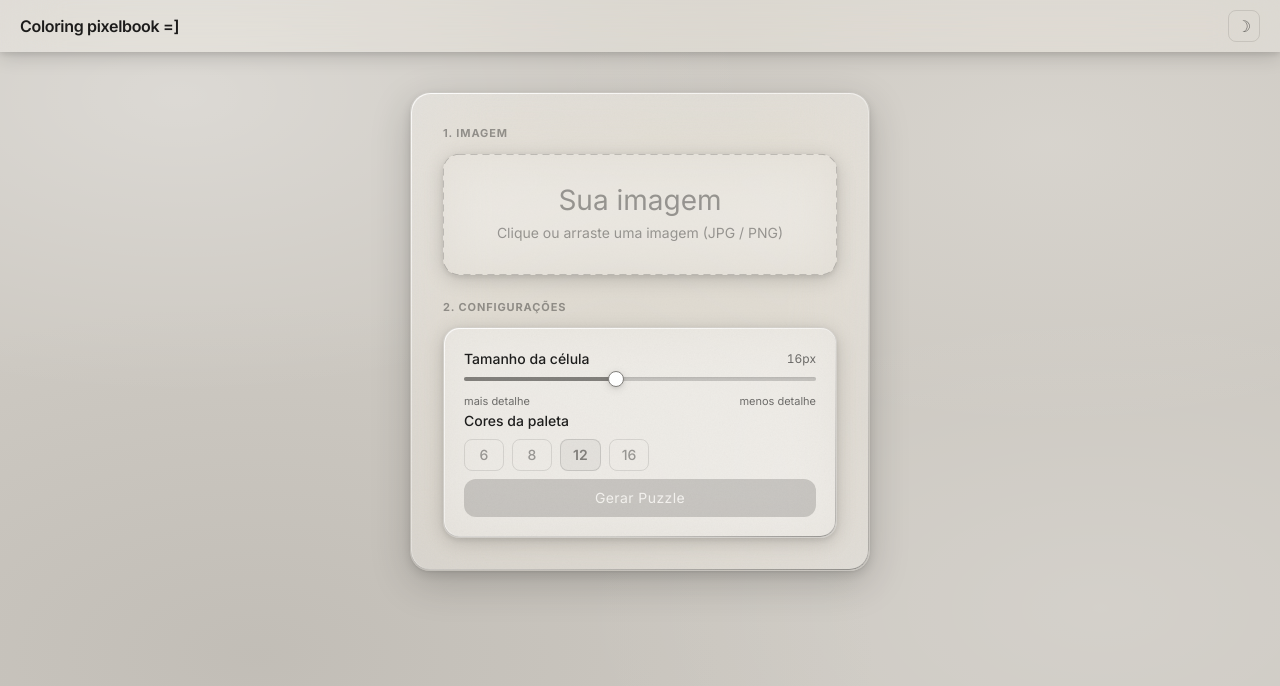
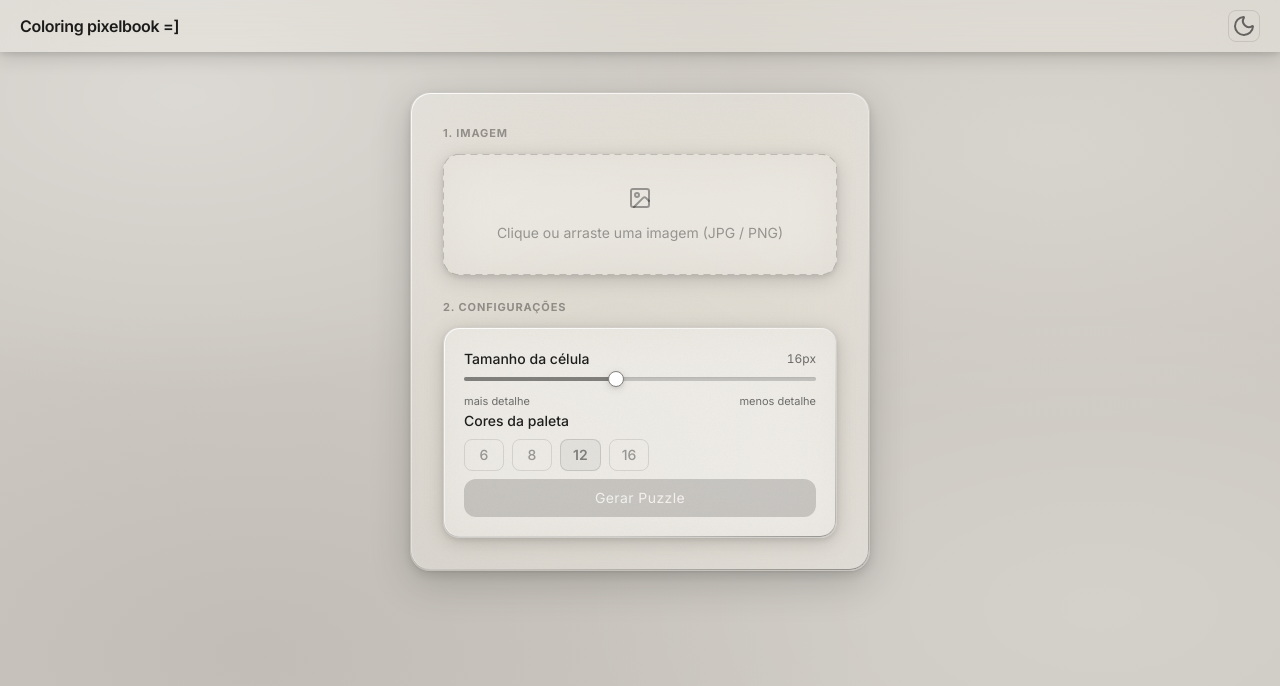
Before and after one commit to synthriz/pixel-art-coloring-book, a Vue app: page / in a window 1280 px wide. Shown: the top 686 px of the page. Built offline with nearby package versions, Linux system fonts and the light colour scheme.

Commit message:
chore: lucide icons added

```diff
--- a/package.json
+++ b/package.json
@@ -10,6 +10,7 @@
   },
   "dependencies": {
     "image-q": "^4.0.0",
+    "lucide-vue-next": "^0.575.0",
     "pinia": "^3.0.4",
     "vue": "^3.5.29"
   },
--- a/src/App.vue
+++ b/src/App.vue
@@ -12,6 +12,7 @@ import ControlPanel from '@/components/ControlPanel.vue'
 import PaletteSelector from '@/components/PaletteSelector.vue'
 import ColoringCanvas from '@/components/ColoringCanvas.vue'
 import ExportButton from '@/components/ExportButton.vue'
+import { Moon, Sun } from 'lucide-vue-next'
 
 // acessa a store global
 const store = useColoringStore()
@@ -48,8 +49,8 @@ function toggleTheme() {
         :title="isDark ? 'Modo claro' : 'Modo escuro'"
         :aria-label="isDark ? 'Ativar modo claro' : 'Ativar modo escuro'"
       >
-        <span v-if="isDark" aria-hidden="true">☀︎</span>
-        <span v-else aria-hidden="true">☽</span>
+        <Sun v-if="isDark" aria-hidden="true"/>
+        <Moon v-else aria-hidden="true"/>
       </button>
     </header>
 
--- a/src/components/UploadPanel.vue
+++ b/src/components/UploadPanel.vue
@@ -6,6 +6,7 @@
 <script setup>
 import { ref } from 'vue'
 import { useColoringStore } from '@/stores/coloring'
+import { Image } from 'lucide-vue-next'
 
 const store = useColoringStore()
 
@@ -93,7 +94,7 @@ function onDrop(e) {
 
     <!-- estado vazio: mostra icone e texto de instrucao -->
     <div v-if="!store.sourceBitmap" class="upload-placeholder" @click="triggerFileInput">
-      <div class="upload-icon">Sua imagem</div>
+      <div class="upload-icon"><Image/></div>
       <p class="upload-text">Clique ou arraste uma imagem (JPG / PNG)</p>
     </div>
 
```
Also changed, not shown: 1 other file (tests, documents, lock files or other folders).
